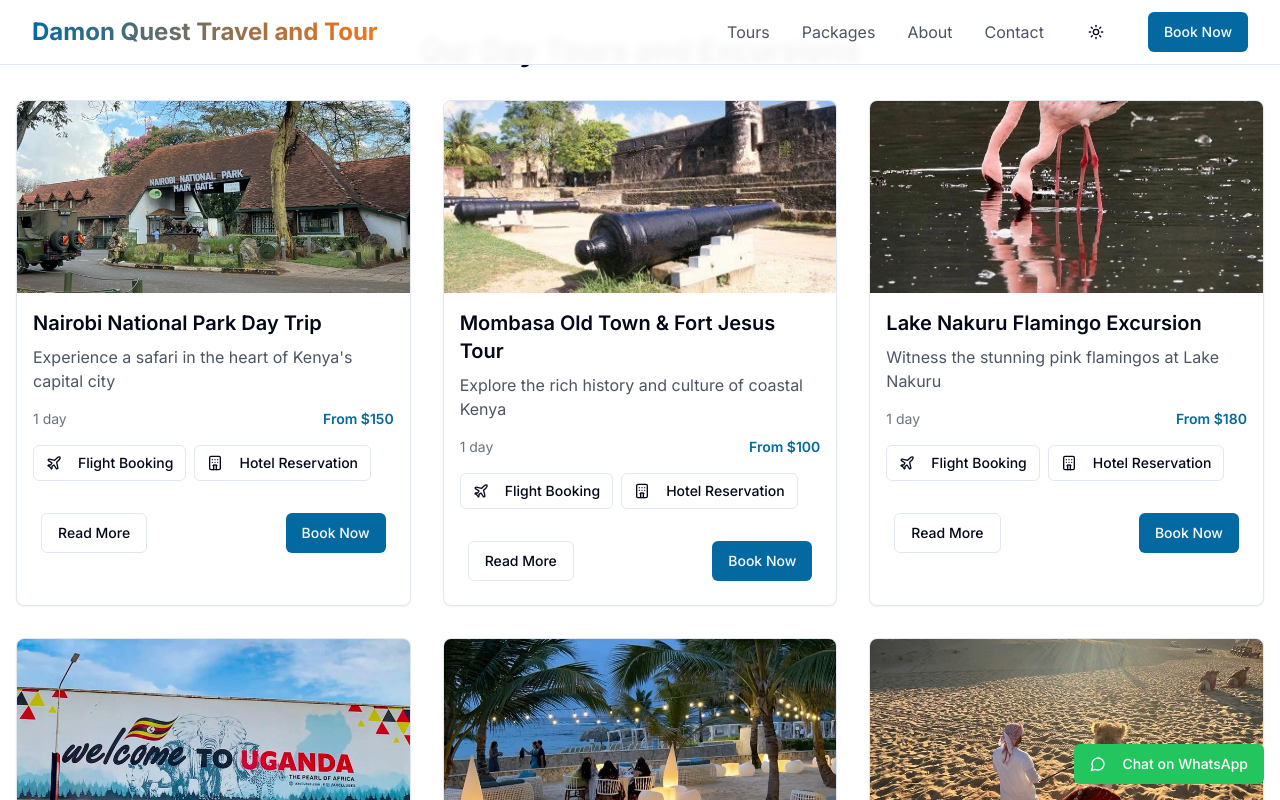
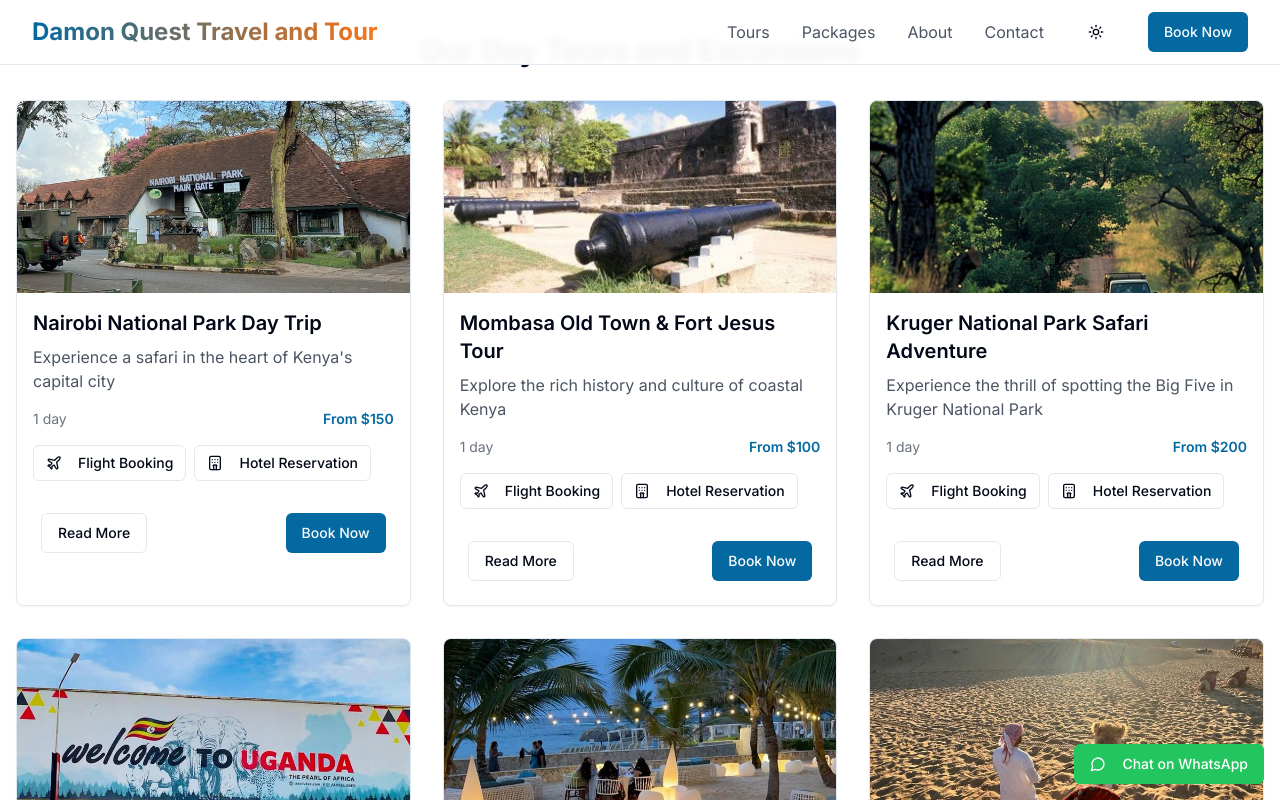
Before and after one commit to KHALEDKHLYAN/Damon_Quest_tours_limited, a Next.js app: page /tours in a window 1280 px wide. Shown: the top 800 px of the page. Built offline with nearby package versions, Linux system fonts and the light colour scheme.

Commit message:
Tours-Page

```diff
--- a/app/tours/[slug]/page.tsx
+++ b/app/tours/[slug]/page.tsx
@@ -65,26 +65,26 @@ const tourDetails = {
     duration: "1 day",
     price: "From $100",
   },
-  "lake-nakuru-flamingo": {
-    title: "Lake Nakuru Flamingo Excursion",
-    image: "/images/tours/Lake_Nakuru_Kenya.jpeg",
-    description: "Witness the stunning pink flamingos at Lake Nakuru",
+  "kruger-safari-adventure": {
+    title: "Kruger National Park Safari Adventure",
+    image: "/images/destinations/dubai/south-africa.jpeg",
+    description: "Experience the thrill of spotting the Big Five in Kruger National Park",
     fullDescription: `
-      Embark on a breathtaking journey to Lake Nakuru, famous for its vast flocks of flamingos that paint the landscape pink. This day trip offers a unique opportunity to witness one of nature's most spectacular sights and explore the diverse wildlife of Lake Nakuru National Park.
+      Embark on an unforgettable safari adventure in Kruger National Park, one of Africa's largest game reserves and a haven for wildlife enthusiasts. This day trip offers the chance to encounter the iconic Big Five—lion, leopard, rhinoceros, elephant, and buffalo—in their natural habitat.
 
-      Lake Nakuru is a shallow alkaline lake in Kenya's Rift Valley, known for attracting millions of flamingos to its algae-rich waters. Besides the flamingos, the park is home to a variety of wildlife including rhinos, lions, leopards, and over 450 species of birds.
+      Kruger National Park spans nearly 2 million hectares and is renowned for its incredible biodiversity. Alongside the Big Five, the park is home to a wide variety of mammals, birds, and reptiles, making it a paradise for nature lovers and photographers.
 
-      Your excursion includes:
-      - Round-trip transportation from Nairobi
-      - Entrance fees to Lake Nakuru National Park
-      - Guided game drive in a 4x4 vehicle
-      - Picnic lunch by the lake
-      - Visit to Baboon Cliff for panoramic views
+      Your safari adventure includes:
+      - Round-trip transportation from Johannesburg or Pretoria
+      - Entrance fees to Kruger National Park
+      - Guided game drive in an open 4x4 safari vehicle
+      - Breakfast and lunch at a scenic rest camp
+      - Knowledgeable guide to share insights about the wildlife and ecosystem
 
-      Total spending: The tour price starts from $180 per person, which covers transportation, park fees, guide, and lunch. Additional costs may include optional activities, souvenirs, and gratuities.
+      Total spending: The tour price starts from $200 per person, which covers transportation, park fees, guide, and meals. Additional costs may include optional activities, souvenirs, and gratuities.
     `,
     duration: "1 day",
-    price: "From $180",
+    price: "From $200",
   },
   "kampala-city-tour": {
     title: "Kampala City Tour",
--- a/app/tours/page.tsx
+++ b/app/tours/page.tsx
@@ -20,12 +20,12 @@ const tourPackages = [
     price: "From $100"
   },
   {
-    slug: "lake-nakuru-flamingo",
-    title: "Lake Nakuru Flamingo Excursion",
-    description: "Witness the stunning pink flamingos at Lake Nakuru",
-    image: "/images/tours/Lake-Nakurusafari.jpeg",
+    slug: "kruger-safari-adventure",
+    title: "Kruger National Park Safari Adventure",
+    description: "Experience the thrill of spotting the Big Five in Kruger National Park",
+    image: "/images/destinations/dubai/Kruger-National-Park-South-Africa.jpeg",
     duration: "1 day",
-    price: "From $180"
+    price: "From $200"
   },
   {
     slug: "kampala-city-tour",
```
Also changed, not shown: public/images/destinations/dubai/Kruger-National-Park-South-Africa.jpeg (added), public/images/destinations/dubai/south-africa.jpeg (added).
